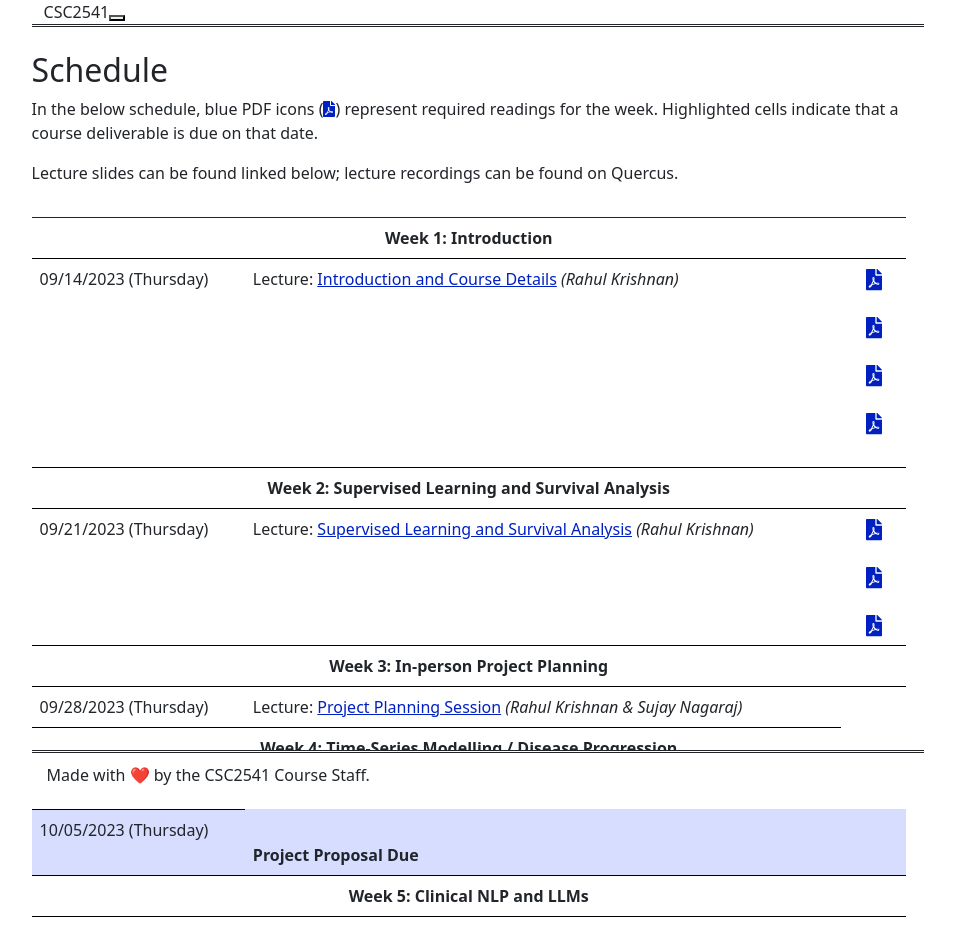
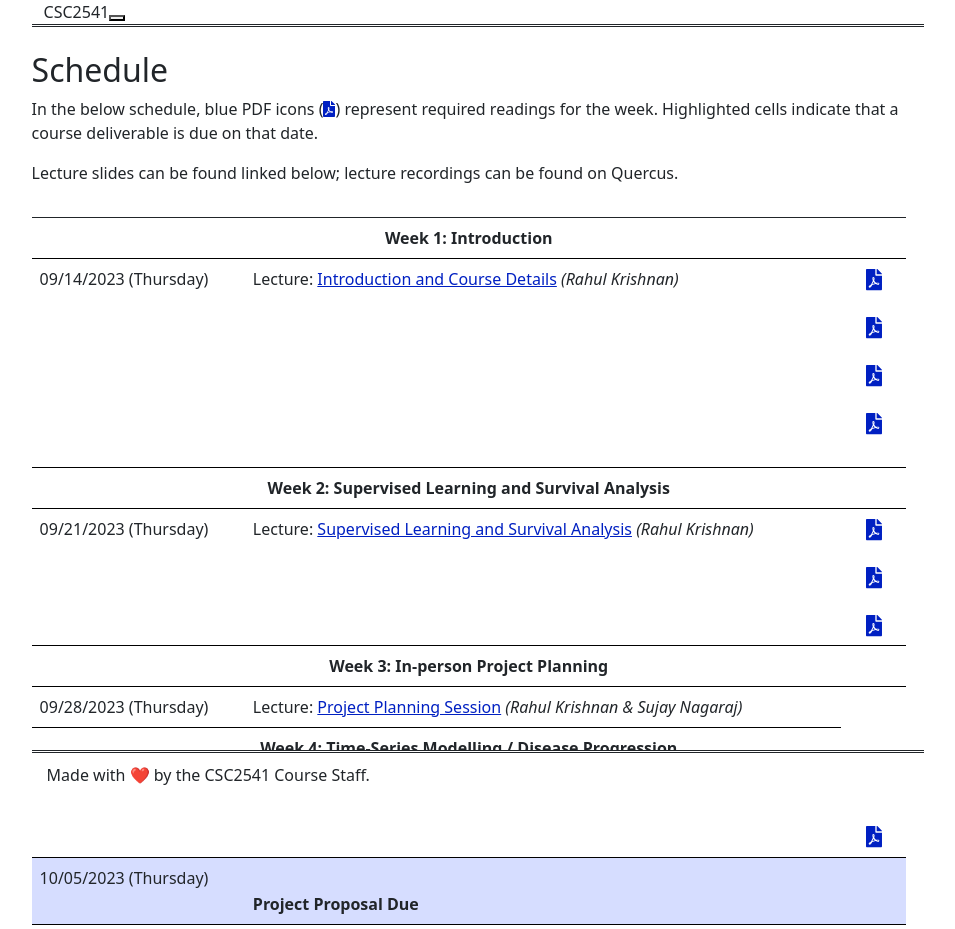
Before and after one commit to csc2541-2023/csc2541-2023.github.io, a Next.js app: page /schedule in a window 1280 px wide. Shown: the top 929 px of the page, without its empty margins (162-1117 px from the left). Built offline with nearby package versions, Linux system fonts and the light colour scheme; what @tailwindcss/typography would draw is missing.

Commit message:
updated week 4

```diff
--- a/pages/schedule.js
+++ b/pages/schedule.js
@@ -156,32 +156,16 @@ export default function Home() {
               </tr>
               <tr>
                 <td>10/05/2023 (Thursday)</td>
-                {/* <td>Guest Lecture: <a>Discovery of Parkinson’s Disease States Using Machine Learning and Longitudinal Data</a> <i> (Kristen Severson)</i></td> */}
-                {/* <td rowSpan="1">
+                <td>Guest Lecture: <a>Time Series Modelling</a> <i> (Sana Tonekaboni)</i></td>
+                <td rowSpan="1">
                   {makeLink("mandatory",
-                  "https://arxiv.org/abs/2102.11218",
-                  "Neural Pharmacodynamic State Space Modeling (Hussain et al.)")}
+                  "https://www.nature.com/articles/s41598-018-24271-9",
+                  "Recurrent Neural Networks for Multivariate Time Series... (Che et al.)")}
                   <br></br>
                   {makeLink("mandatory",
-                  "https://www.nature.com/articles/s41467-018-05892-0",
-                  "Uncovering the heterogeneity and temporal... (Young et al.)")}
-                  <br></br>
-                  {makeLink("mandatory",
-                  "https://arxiv.org/abs/1807.04709",
-                  "Inferring Multidimensional Rates of Aging... (Pierson et al.)")}
-                  <br></br>
-                  {makeLink("optional",
-                  "https://people.csail.mit.edu/dsontag/papers/WanSonWan_kdd14.pdf",
-                  "Unsupervised Learning of Disease Progression... (Wang et al.)")}
-                  <br></br>
-                  {makeLink("optional",
-                  "https://www.nature.com/articles/s41598-019-49656-2",
-                  "Machine learning for comprehensive forecasting... (Fisher et al.)")}
-                  <br></br>
-                  {makeLink("optional",
-                  "https://www.ncbi.nlm.nih.gov/pmc/articles/PMC4191837/",
-                  "Modeling Disease Progression via Fused Sparse... (Zhou et al.)")}
-                </td> */}
+                  "https://www.nature.com/articles/s41562-020-01046-9",
+                  "Daily, weekly, seasonal cycles in mood, behaviour and vital signs (Pierson et al.)")}
+                </td>
               </tr>
               <tr>
                 <td id="deadlineTableRow">10/05/2023 (Thursday)</td>
```
